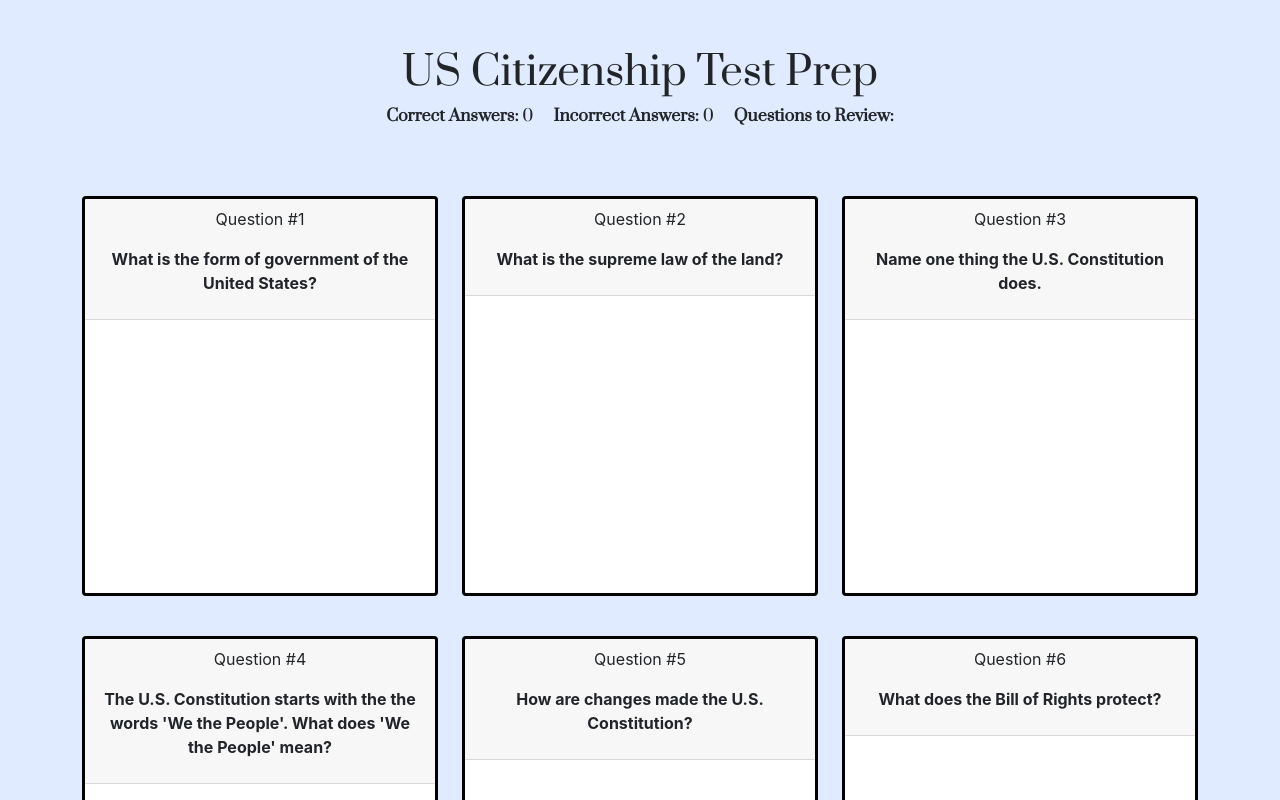
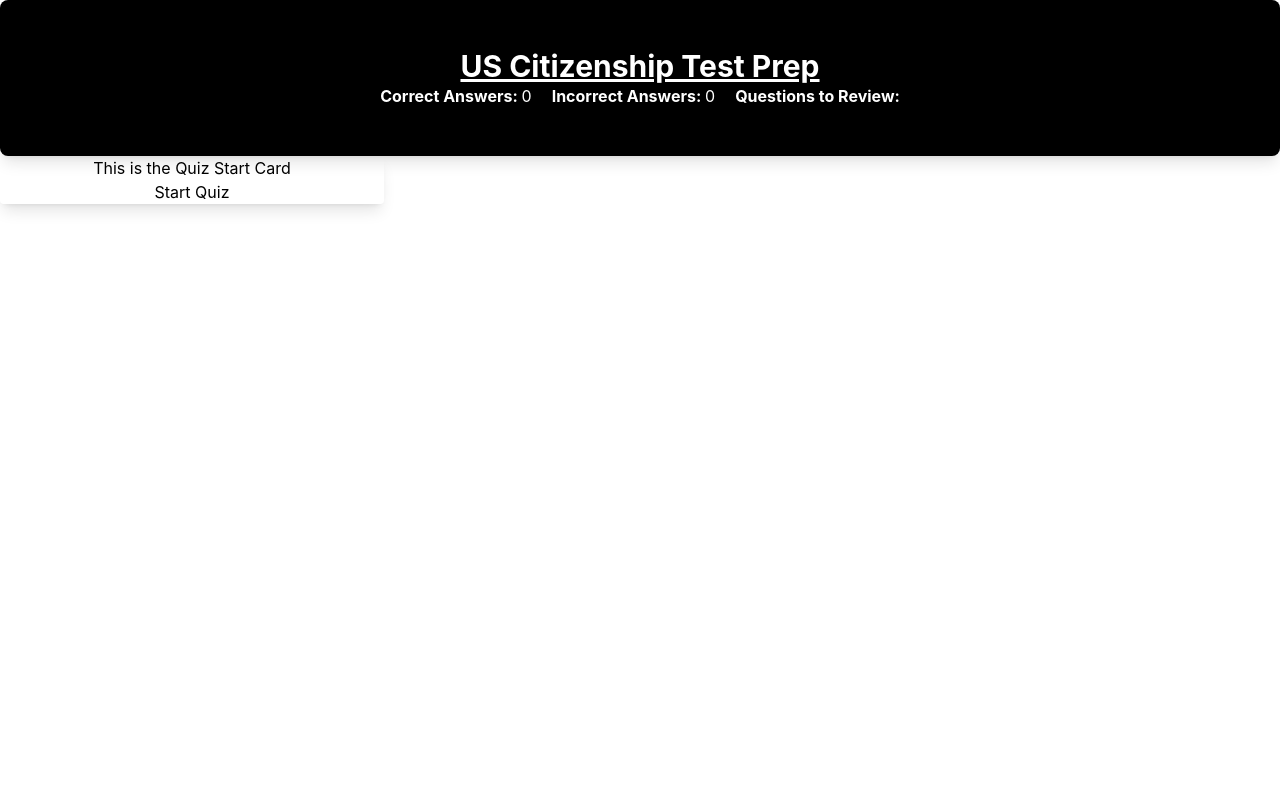
Before and after one commit to ybuchi/citizenshipTest_app, a React (Create React App) app: page / in a window 1280 px wide. Shown: the top 800 px of the page. Built offline with nearby package versions, Linux system fonts and the light colour scheme.

Commit message:
Refactored code to make the app into a one-card quiz

```diff
--- /dev/null
+++ b/postcss.config.js
@@ -0,0 +1,6 @@
+module.exports = {
+  plugins: {
+    tailwindcss: {},
+    autoprefixer: {},
+  },
+}
--- a/public/index.html
+++ b/public/index.html
@@ -24,8 +24,7 @@
       work correctly both with client-side routing and a non-root public URL.
       Learn how to configure a non-root public URL by running `npm run build`.
     -->
-    <link href="https://cdn.jsdelivr.net/npm/bootstrap@5.1.3/dist/css/bootstrap.min.css" rel="stylesheet" integrity="sha384-1BmE4kWBq78iYhFldvKuhfTAU6auU8tT94WrHftjDbrCEXSU1oBoqyl2QvZ6jIW3" crossorigin="anonymous">
-    <title>React App</title>
+  <title>React App</title>
   </head>
   <body>
     <noscript>You need to enable JavaScript to run this app.</noscript>
--- a/src/App.js
+++ b/src/App.js
@@ -1,6 +1,6 @@
-import logo from './logo.svg';
 import './App.css';
 import QuestionsContainer from "./Components/QuestionsContainer"
+import Jumbotron from './Components/Jumbotron';
 import React, { useState } from "react";
 
 function App() {
@@ -12,13 +12,7 @@ function App() {
 
   return (
     <div className="App">
-      <div className = "container-fluid py-5">
-        <h1>US Citizenship Test Prep</h1>
-        <span className="results"><strong>Correct Answers: </strong>{testPerformance.correctAnswers}</span>
-        <span className="results"><strong>Incorrect Answers: </strong>{testPerformance.incorrectAnswers}</span>
-        <span className="results"><strong>Questions to Review: </strong> {testPerformance.questionsToReview.map((questionId) => <span>| {questionId} |</span>)}</span>
-      </div>
-
+      <Jumbotron testPerformance={testPerformance}/>
       <QuestionsContainer testPerformance = {testPerformance} setTestPerformance={setTestPerformance}/>
     </div>
   );
--- /dev/null
+++ b/src/Components/Jumbotron.js
@@ -0,0 +1,18 @@
+import React from "react";
+
+function Jumbotron({ testPerformance }){
+
+    const mappedQuestions = testPerformance.questionsToReview.map((questionId) => <span>| {questionId} |</span>)
+    return(
+        <div className="p-12 text-center relative overflow-hidden bg-no-repeat bg-cover rounded-lg shadow-lg jumbo">
+            <h1 className = "text-3xl font-bold underline">US Citizenship Test Prep</h1>
+            <span className="results"><strong>Correct Answers: </strong>{testPerformance.correctAnswers}</span>
+            <span className="results"><strong>Incorrect Answers: </strong>{testPerformance.incorrectAnswers}</span>
+            <span className="results">
+                <strong>Questions to Review: </strong>
+                 {mappedQuestions}</span>
+        </div>
+    )
+}
+
+export default Jumbotron;
--- a/src/Components/QuestionCard.js
+++ b/src/Components/QuestionCard.js
@@ -1,35 +1,47 @@
 import React, { useState } from "react";
 import Answers from "./Answers";
+import questionsData from "./data/questions"
 
-function QuestionCard({question, testPerformance, setTestPerformance}) {
-    console.log("This is a question: ", question);
-    const [isRevealed, setIsRevealed] = useState(false);
+function QuestionCard() {
+    //Set state equal to the question id
+    const [questionID, setQuestionID] = useState(0)
+    const [answerIsRevealed, setAnswerIsRevealed] = useState(false)
+    let questionObject = questionsData[questionID];
 
-    const answerRevealClass = isRevealed ? "answer-revealed" : "answer-hidden";
+    //Refactor this
+    function handleNextQuestion(){
+        if(questionsData.length > questionObject.id){
+            console.log(questionsData.length)
+            setQuestionID(questionID + 1)
+        }else if(questionsData.length === questionObject.id){
+            alert("Bring us to the results page!")
+        }
+    }
+    function handlePreviousQuestion(){
+        if(questionObject.id > 1){
+            setQuestionID(questionID - 1)
+        }else if(questionObject.id === 1){
+            alert("No previous question")
+        }
+    }
+
     function handleRevealAnswer(){
-        //change the state of the individual question card
-        setIsRevealed(!isRevealed)
+        setAnswerIsRevealed(!answerIsRevealed)
     }
+
     return(
         <>
-            <div className = "col">
-                <div className="card card-custom">
-                    <header class="card-header card-header-custom" onClick={handleRevealAnswer}>
-                        <p>Question #{question.id}</p>
-                        <p><strong>{question.question}</strong></p>
-                    </header>
-                    <div class="card-body">
-                        <Answers
-                            question={question}
-                            isRevealed={isRevealed}
-                            className = {answerRevealClass}
-                            testPerformance = {testPerformance}
-                            setTestPerformance={setTestPerformance}
-                            questionId={question.id}
-                        />
-                    </div>
-                </div>
-            </div>
+            <h1>Question {questionObject.id} / {questionsData.length}</h1>
+            <p>{questionObject.question}</p>
+
+            {answerIsRevealed ? <p>{questionObject.answers}</p> : ""}
+
+            <button className="bg-blue-500 hover:bg-blue-700 text-white font-bold py-2 px-4 rounded"
+                    onClick={handlePreviousQuestion}>Previous</button>
+            <button className="bg-gray-500 hover:bg-gray-700 text-white font-bold py-2 px-4 rounded"
+                    onClick={handleRevealAnswer}>Reveal Answer</button>
+            <button onClick={handleNextQuestion}
+                    className="bg-blue-500 hover:bg-blue-700 text-white font-bold py-2 px-4 rounded">Next</button>
         </>
     )
 }
--- a/src/Components/QuestionsContainer.js
+++ b/src/Components/QuestionsContainer.js
@@ -1,22 +1,19 @@
-import React from "react";
+import React, { useState } from "react";
+import QuizStartCard from "./QuizStartCard";
 import QuestionCard from "./QuestionCard";
-import questionsData from "./data/questions"
+
 
 function QuestionsContainer({testPerformance, setTestPerformance}) {
 
-    const questionCard = questionsData.map((question) => <QuestionCard
-                                                            key={question.id}
-                                                            question={question}
-                                                            testPerformance = {testPerformance}
-                                                            setTestPerformance={setTestPerformance}
-                                                         />)
+    //Create a state that we initializeas "". It will then loop through each question and display it.
+    const [quizStart, setQuizStart] = useState(false);
+    const questionCard = quizStart ? <QuestionCard /> : <QuizStartCard setQuizStart={setQuizStart}/>
 
     return(
         <>
-        <div className = "container">
-            <div className = "row row-cols-1 row-cols-sm-2 row-cols-lg-3">
+
+        <div className="max-w-sm rounded overflow-hidden shadow-lg place-content-center">
             {questionCard}
-            </div>
         </div>
 
         </>
--- /dev/null
+++ b/src/Components/QuizStartCard.js
@@ -0,0 +1,17 @@
+import React from "react";
+
+function QuizStartCard({ setQuizStart }) {
+
+    function handleSetQuizStart () {
+        setQuizStart((quizStart) => !quizStart)
+    }
+    return(
+        <>
+        <h1>This is the Quiz Start Card</h1>
+        <button onClick={handleSetQuizStart}>Start Quiz</button>
+        </>
+    )
+
+}
+
+export default QuizStartCard;
--- a/src/Components/RightButton.js
+++ b/src/Components/RightButton.js
@@ -9,7 +9,15 @@ function RightButton({testPerformance, setTestPerformance}) {
     }
 
     return(
-            <button type="button" class="btn btn-primary button-custom" onClick={handleCorrectAnswer}>I Got It Right!</button>
+        <div>
+            <button type="button"
+                    className="inline-block px-6 py-2.5 bg-blue-600 text-white font-medium text-xs leading-tight uppercase rounded shadow-md hover:bg-blue-700 hover:shadow-lg focus:bg-blue-700 focus:shadow-lg focus:outline-none focus:ring-0 active:bg-blue-800 active:shadow-lg transition duration-150 ease-in-out"
+                    onClick={handleCorrectAnswer}
+                    data-mdb-ripple="true"
+                    data-mdb-ripple-color="light">
+                        I Got It Right!
+            </button>
+        </div>
     )
 }
 
--- a/src/index.css
+++ b/src/index.css
@@ -1,9 +1,12 @@
+@tailwind base;
+@tailwind components;
+@tailwind utilities;
+
 body {
   margin: 0;
   font-family: -apple-system, BlinkMacSystemFont, 'Segoe UI', 'Roboto', 'Oxygen',
     'Ubuntu', 'Cantarell', 'Fira Sans', 'Droid Sans', 'Helvetica Neue',
     sans-serif;
-  background-color: rgb(224, 235, 255);
   -webkit-font-smoothing: antialiased;
   -moz-osx-font-smoothing: grayscale;
 }
@@ -51,3 +54,8 @@ code {
 .results{
   margin: 5px 10px;
 }
+
+.jumbo{
+  background-color: black;
+  color: white;
+}
--- /dev/null
+++ b/tailwind.config.js
@@ -0,0 +1,9 @@
+module.exports = {
+  content: ["./src/**/*.js",
+            "./public/index.html"
+           ],
+  theme: {
+    extend: {},
+  },
+  plugins: [],
+}
```
Also changed, not shown: package.json (+9 -4 lines), src/images/usflag.png (added), 1 other file (tests, documents, lock files or other folders).
